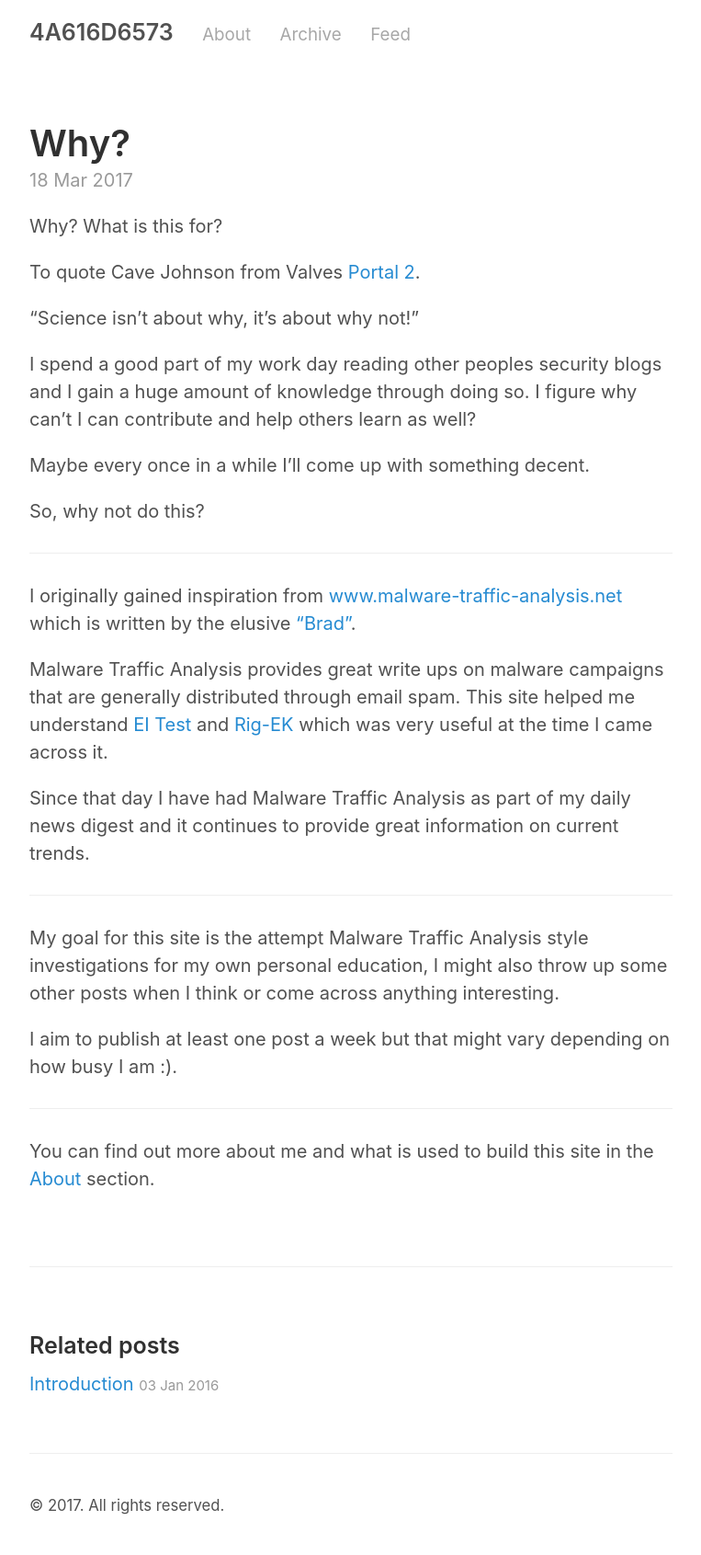
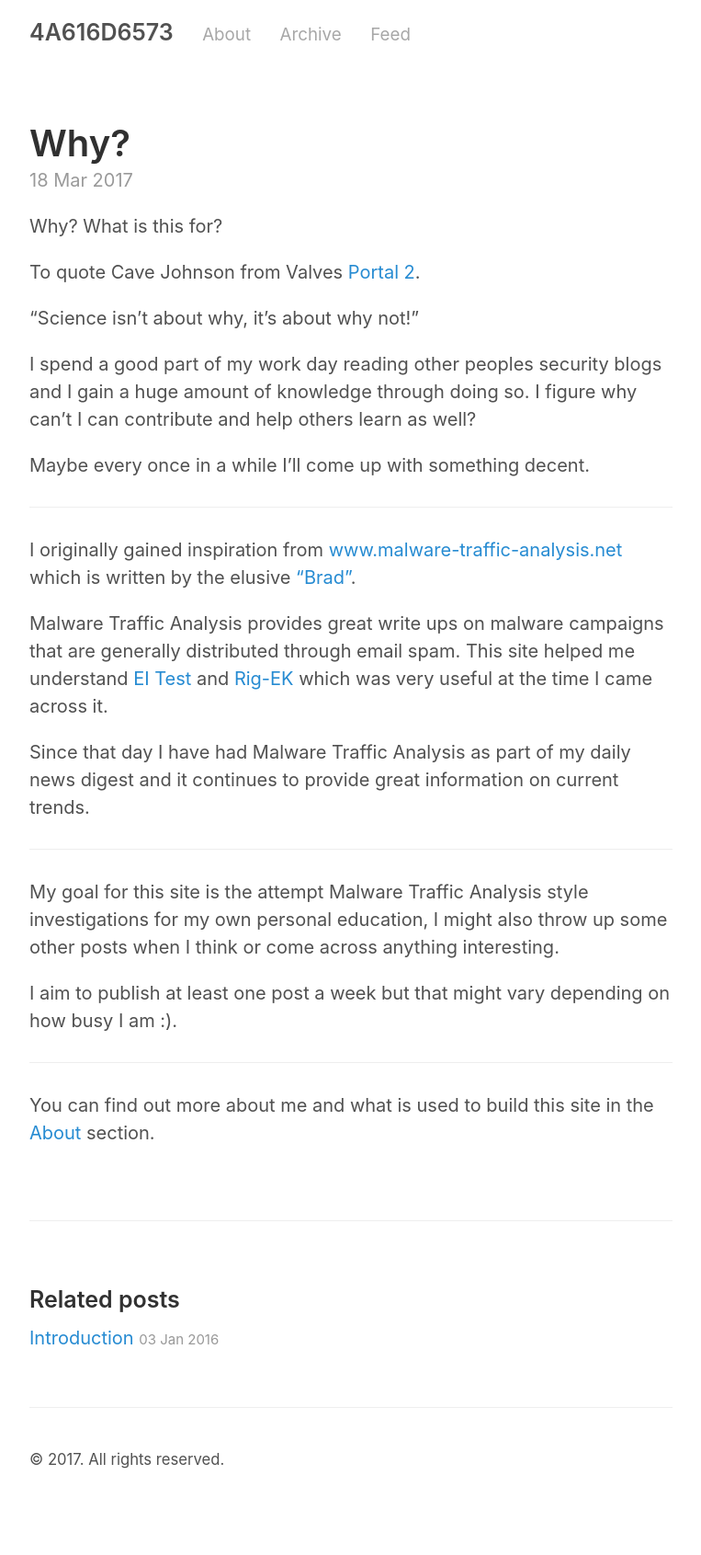
Before and after one commit to 4A616D6573/4A616D6573.com, a Jekyll site: the page built from _posts/2017-03-18-why.md, in a window 1280 px wide. Shown: the whole page at 92% size, without its empty margins (258-1021 px from the left). Built offline with Jekyll 4.4.1, drawn with Linux system fonts in a browser that asks for light colours; after the commit the page ends 1641 px from its top, so only the background shows below that.

Commit message:
2017-03-18-why
Moved more text around.

```diff
--- a/_posts/2017-03-18-why.md
+++ b/_posts/2017-03-18-why.md
@@ -12,8 +12,6 @@ To quote Cave Johnson from Valves [Portal 2](http://store.steampowered.com/app/6
 I spend a good part of my work day reading other peoples security blogs and I gain a huge amount of knowledge through doing so. I figure why can't I can contribute and help others learn as well?
 
 Maybe every once in a while I'll come up with something decent.
-
-So, why not do this?
 
 -----
 
```
